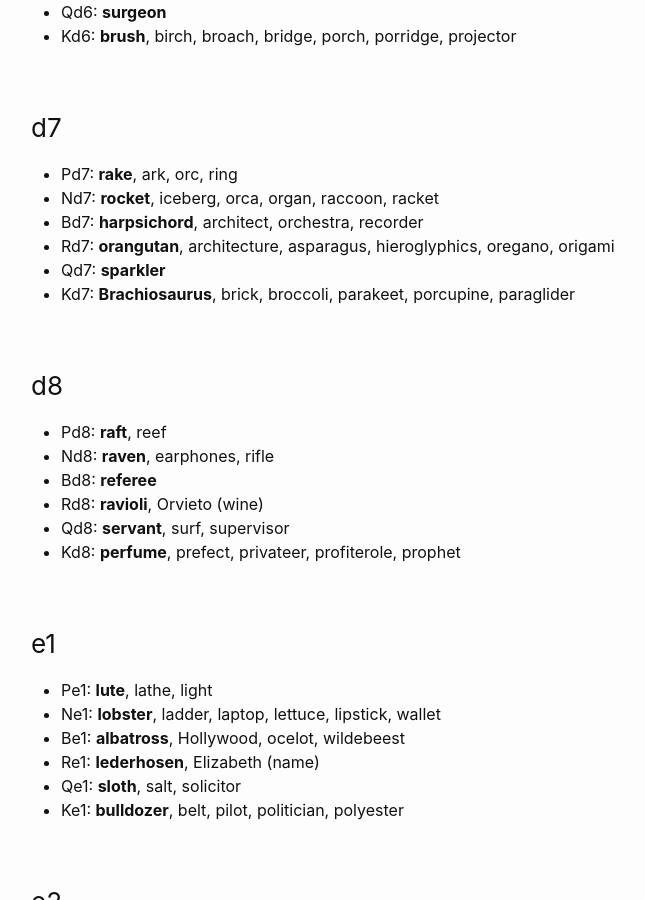
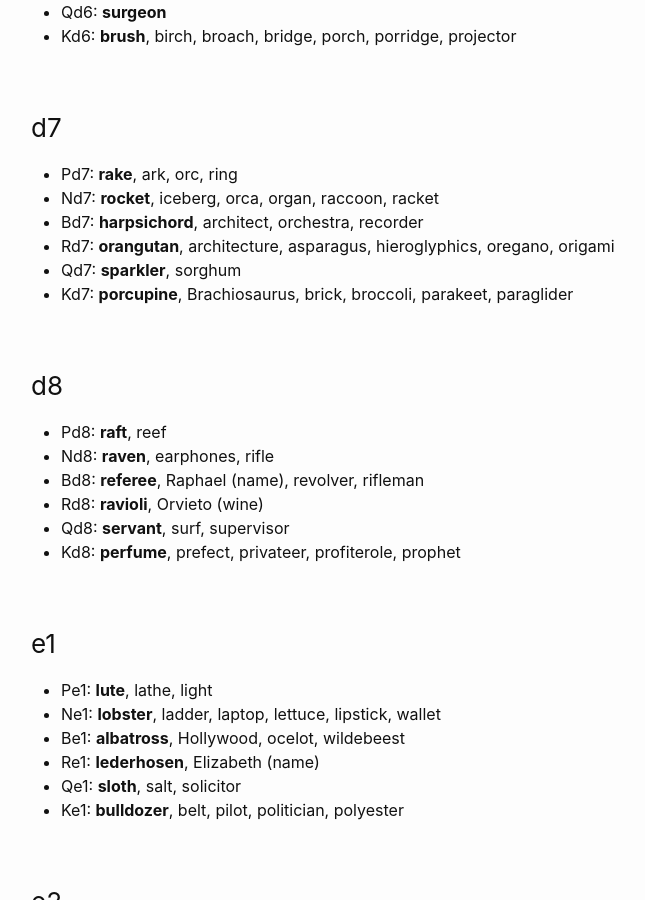
Before and after one commit to liontailedmacaque/liontailedmacaque.github.io, a Jekyll site: the page built from chessmemorypalace/picturewords.md, in a window 1280 px wide and 900 px high, scrolled down 8357 px. Shown: the whole window, without its empty margins (239-884 px from the left). Built offline with Jekyll 4.4.1, drawn with Linux system fonts in a browser that asks for light colours; some of the changed text lies outside the part shown.

Commit message:
Update picturewords.md

```diff
--- a/chessmemorypalace/picturewords.md
+++ b/chessmemorypalace/picturewords.md
@@ -388,8 +388,8 @@ For *roar* I imagine a lion roaring.
 - Nd7: **rocket**, iceberg, orca, organ, raccoon, racket
 - Bd7: **harpsichord**, architect, orchestra, recorder
 - Rd7: **orangutan**, architecture, asparagus, hieroglyphics, oregano, origami
-- Qd7: **sparkler**
-- Kd7: **Brachiosaurus**, brick, broccoli, parakeet, porcupine, paraglider
+- Qd7: **sparkler**, sorghum
+- Kd7: **porcupine**, Brachiosaurus, brick, broccoli, parakeet, paraglider
 
 
 
@@ -398,7 +398,7 @@ For *roar* I imagine a lion roaring.
 
 - Pd8: **raft**, reef
 - Nd8: **raven**, earphones, rifle
-- Bd8: **referee**
+- Bd8: **referee**, Raphael (name), revolver, rifleman
 - Rd8: **ravioli**, Orvieto (wine)
 - Qd8: **servant**, surf, supervisor
 - Kd8: **perfume**, prefect, privateer, profiterole, prophet
```
Also changed, not shown: other parts of chessmemorypalace/picturewords.md (+4 -4 lines).
